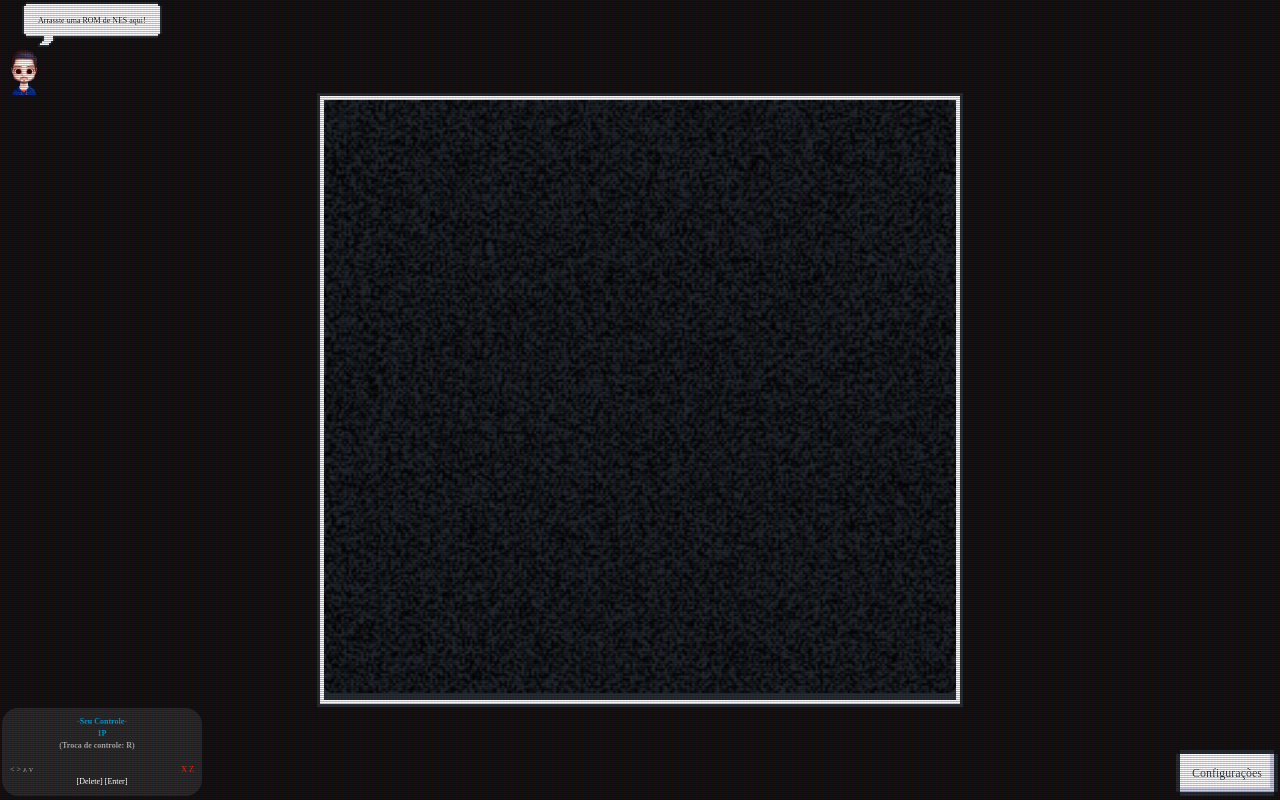
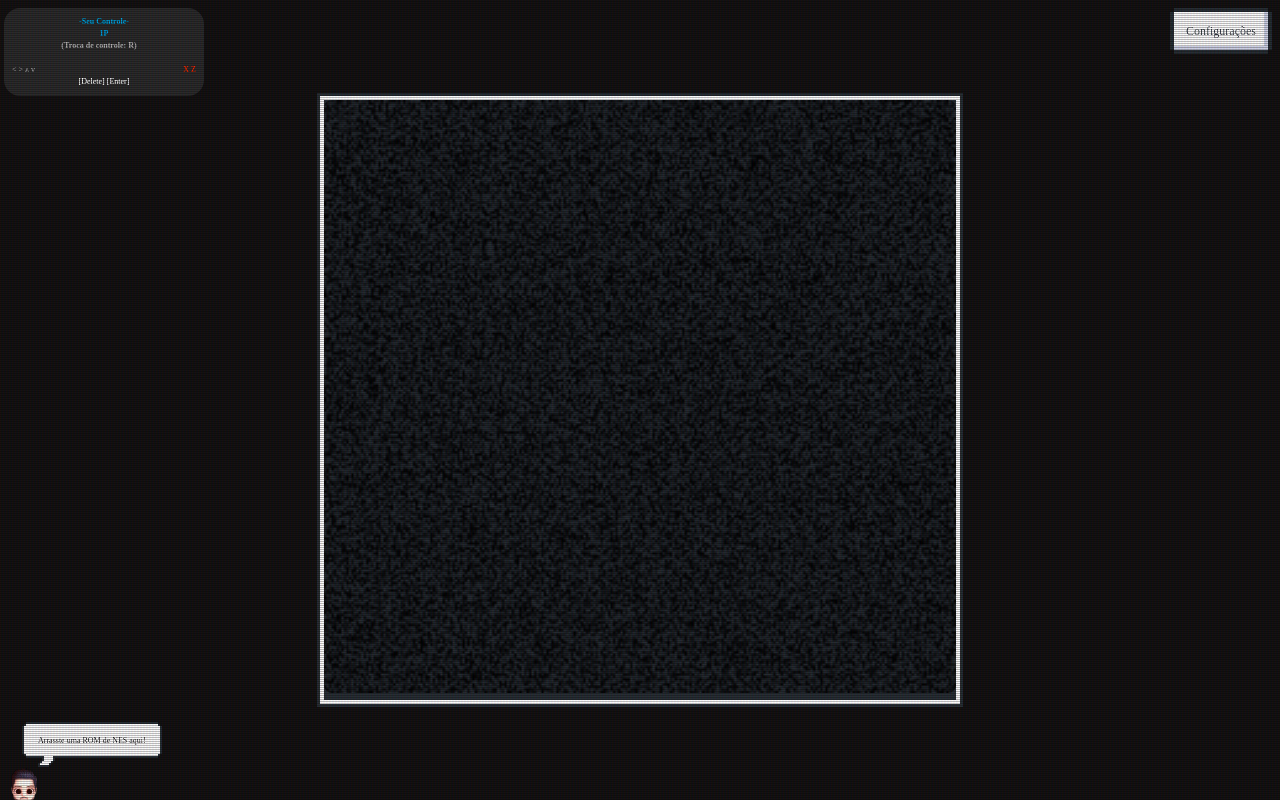
Before and after one commit to roodriiigooo/quickp2p, a React (Create React App) app: page / in a window 1280 px wide. Built offline with nearby package versions, Linux system fonts and the light colour scheme; a web font is replaced by a local one; what quickp2p would draw is missing.

Commit message:
Ajustes de interface

```diff
--- a/src/gui/PlayScreen.module.css
+++ b/src/gui/PlayScreen.module.css
@@ -24,12 +24,12 @@
 
 .controls {
 	position: absolute;
-	left: 2px;
-	bottom: 4px;
+	left: 4px;
+	top: 8px;
 }
 
 .menu {
 	position: absolute;
-	right: 2px;
-	bottom: 4px;
+	right: 8px;
+	top: 8px;
 }
--- a/src/locales/strings.js
+++ b/src/locales/strings.js
@@ -13,7 +13,7 @@
 		invalidRom: "ROM inválida :(",
 		serverIsDown: "O servidor multiplayer não está online :("
 	},
-	input: "Input",
+	input: "Controle",
 	link: "link",
 	loading: "Carregando...",
 	pressStart: "APERTE START",
--- a/src/widgets/Header.module.css
+++ b/src/widgets/Header.module.css
@@ -1,15 +1,18 @@
 .header {
 	width: 100%;
+	height: 10%;
 	position: absolute;
 	user-select: none;
 	pointer-events: none;
 	z-index: 1;
+	bottom: 0;
 }
 
 .small {
 	transform: scale(0.5);
 	transform-origin: 0 0;
 	pointer-events: all;
+
 }
 
 .message {
```
